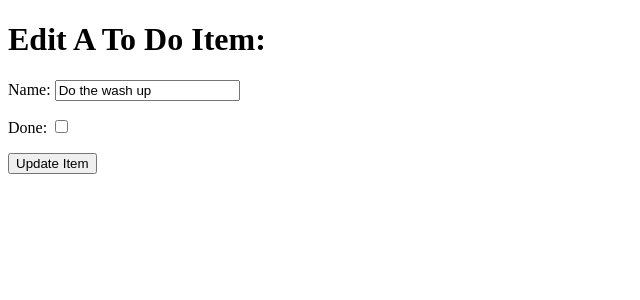
After one commit to Jmurray1989/hello-django, a Django app: page /edit/3 in a window 1280 px wide. The commit adds this page. Shown: the top 300 px of the page, without its empty margins (0-640 px from the left). Run offline with Django 3.2, Linux system fonts and the light colour scheme; data comes from the database, SQL or seed files in the repository; both versions use the stored data as it was after the commit.

Commit message:
added update functionality

```diff
--- a/django_todo/urls.py
+++ b/django_todo/urls.py
@@ -15,10 +15,11 @@ Including another URLconf
 """
 from django.contrib import admin
 from django.urls import path
-from todo.views import get_todo_list, add_item
+from todo.views import get_todo_list, add_item, edit_item
 
 urlpatterns = [
     path('admin/', admin.site.urls),
     path('', get_todo_list, name='get_todo_list'),
-    path('add', add_item, name='add')
+    path('add', add_item, name='add'),
+    path('edit/<item_id>', edit_item, name='edit')
 ]
--- /dev/null
+++ b/todo/templates/todo/edit_item.html
@@ -0,0 +1,27 @@
+<!DOCTYPE html>
+<html lang="en">
+
+<head>
+	<meta charset="UTF-8">
+	<meta name="viewport" content="width=device-width, initial-scale=1.0">
+	<title>Document</title>
+</head>
+
+<body>
+	<h1>Edit A To Do Item:</h1>
+	<form method="POST">
+
+    {% csrf_token %}
+
+		{{ form.as_p }}
+		<div>
+			<p>
+				<button type="submit">Update Item</button>
+			</p>
+		</div>
+	</form>
+
+
+</body>
+
+</html>
--- a/todo/views.py
+++ b/todo/views.py
@@ -1,4 +1,4 @@
-from django.shortcuts import render, redirect
+from django.shortcuts import render, redirect, get_object_or_404
 from .models import Item
 from .forms import ItemForm
 
@@ -24,3 +24,17 @@ def add_item(request):
         'form': form
     }
     return render(request, 'todo/add_item.html', context)
+
+
+def edit_item(request, item_id):
+    item = get_object_or_404(Item, id=item_id)
+    if request.method == 'POST':
+        form = ItemForm(request.POST, instance=item)
+        if form.is_valid():
+            form.save()
+            return redirect('get_todo_list')
+    form = ItemForm(instance=item)
+    context = {
+        'form': form
+    }
+    return render(request, 'todo/edit_item.html', context)
```
Also changed, not shown: todo/templates/todo/todo_list.html (+10 -3 lines), db.sqlite3.
